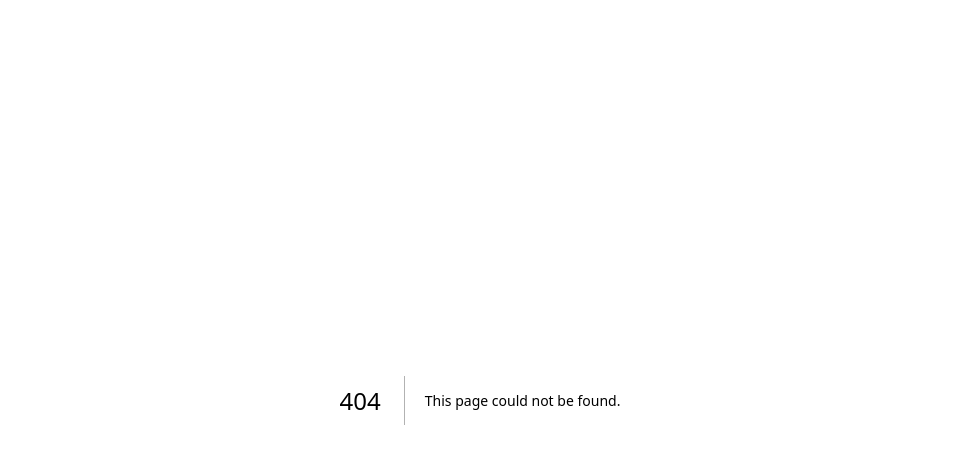
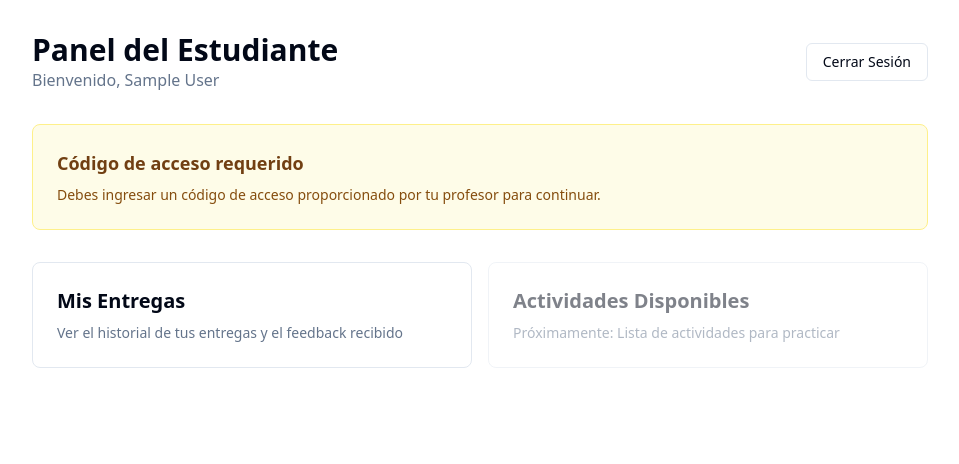
Before and after one commit to elcorreveidile/clinica-oral-clm, a Next.js app: page /estudiante in a window 1280 px wide. Before the commit this address had no page. Shown: the top 464 px of the page, without its empty margins (160-1119 px from the left). Built offline with nearby package versions, Linux system fonts and the light colour scheme; no server answers; sample sign-in values are in the browser's storage.

Commit message:
Feat: Add dashboard, teacher and student pages

```diff
--- /dev/null
+++ b/src/app/dashboard/page.tsx
@@ -0,0 +1,24 @@
+import { redirect } from "next/navigation";
+import { getServerSession } from "next-auth";
+import { authOptions } from "@/lib/auth";
+import { db } from "@/lib/db";
+
+export default async function DashboardPage() {
+  const session = await getServerSession(authOptions);
+
+  if (!session?.user) {
+    redirect("/auth/signin");
+  }
+
+  const user = await db.user.findUnique({
+    where: { id: session.user.id },
+    select: { role: true },
+  });
+
+  // Redirigir según el rol
+  if (user?.role === "TEACHER") {
+    redirect("/profesor");
+  } else {
+    redirect("/estudiante");
+  }
+}
--- /dev/null
+++ b/src/app/estudiante/page.tsx
@@ -0,0 +1,66 @@
+import { getServerSession } from "next-auth";
+import { authOptions } from "@/lib/auth";
+import { redirect } from "next/navigation";
+import Link from "next/link";
+
+export default async function EstudiantePage() {
+  const session = await getServerSession(authOptions);
+
+  if (!session?.user) {
+    redirect("/auth/signin");
+  }
+
+  return (
+    <main className="min-h-screen p-8">
+      <div className="mx-auto max-w-4xl">
+        <div className="mb-8 flex items-center justify-between">
+          <div>
+            <h1 className="text-3xl font-bold">Panel del Estudiante</h1>
+            <p className="text-muted-foreground">
+              Bienvenido, {session.user.name}
+            </p>
+          </div>
+          <div className="flex gap-2">
+            <Link
+              href="/api/auth/signout"
+              className="rounded-md border px-4 py-2 text-sm hover:bg-accent"
+            >
+              Cerrar Sesión
+            </Link>
+          </div>
+        </div>
+
+        {!session.user.hasAccessCode && (
+          <div className="mb-8 rounded-lg border border-yellow-200 bg-yellow-50 p-6">
+            <h2 className="text-lg font-semibold text-yellow-900">
+              Código de acceso requerido
+            </h2>
+            <p className="mt-2 text-sm text-yellow-800">
+              Debes ingresar un código de acceso proporcionado por tu profesor para
+              continuar.
+            </p>
+          </div>
+        )}
+
+        <div className="grid gap-4 md:grid-cols-2">
+          <Link
+            href="/estudiante/mis-entregas"
+            className="rounded-lg border p-6 transition-colors hover:bg-accent"
+          >
+            <h2 className="text-xl font-semibold">Mis Entregas</h2>
+            <p className="mt-2 text-sm text-muted-foreground">
+              Ver el historial de tus entregas y el feedback recibido
+            </p>
+          </Link>
+
+          <div className="rounded-lg border p-6 opacity-50">
+            <h2 className="text-xl font-semibold">Actividades Disponibles</h2>
+            <p className="mt-2 text-sm text-muted-foreground">
+              Próximamente: Lista de actividades para practicar
+            </p>
+          </div>
+        </div>
+      </div>
+    </main>
+  );
+}
--- /dev/null
+++ b/src/app/profesor/page.tsx
@@ -0,0 +1,67 @@
+import { getServerSession } from "next-auth";
+import { authOptions } from "@/lib/auth";
+import { redirect } from "next/navigation";
+import Link from "next/link";
+
+export default async function ProfesorPage() {
+  const session = await getServerSession(authOptions);
+
+  if (!session?.user || session.user.role !== "TEACHER") {
+    redirect("/auth/signin");
+  }
+
+  return (
+    <main className="min-h-screen p-8">
+      <div className="mx-auto max-w-4xl">
+        <div className="mb-8 flex items-center justify-between">
+          <div>
+            <h1 className="text-3xl font-bold">Panel del Profesor</h1>
+            <p className="text-muted-foreground">
+              Bienvenido, {session.user.name}
+            </p>
+          </div>
+          <div className="flex gap-2">
+            <Link
+              href="/api/auth/signout"
+              className="rounded-md border px-4 py-2 text-sm hover:bg-accent"
+            >
+              Cerrar Sesión
+            </Link>
+          </div>
+        </div>
+
+        <div className="grid gap-4 md:grid-cols-3">
+          <Link
+            href="/profesor/actividades"
+            className="rounded-lg border p-6 transition-colors hover:bg-accent"
+          >
+            <h2 className="text-xl font-semibold">Actividades</h2>
+            <p className="mt-2 text-sm text-muted-foreground">
+              Crear y gestionar actividades de poesía, cuentos, canciones y escenas
+            </p>
+          </Link>
+
+          <Link
+            href="/profesor/entregas"
+            className="rounded-lg border p-6 transition-colors hover:bg-accent"
+          >
+            <h2 className="text-xl font-semibold">Entregas</h2>
+            <p className="mt-2 text-sm text-muted-foreground">
+              Ver y calificar las entregas de los estudiantes
+            </p>
+          </Link>
+
+          <Link
+            href="/profesor/codigos"
+            className="rounded-lg border p-6 transition-colors hover:bg-accent"
+          >
+            <h2 className="text-xl font-semibold">Códigos de Acceso</h2>
+            <p className="mt-2 text-sm text-muted-foreground">
+              Generar códigos para que los estudiantes se registren
+            </p>
+          </Link>
+        </div>
+      </div>
+    </main>
+  );
+}
```
